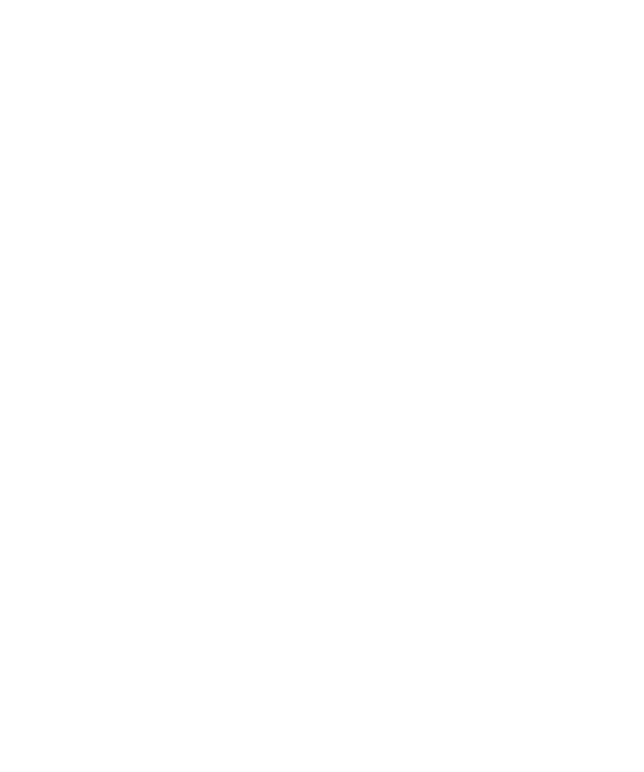
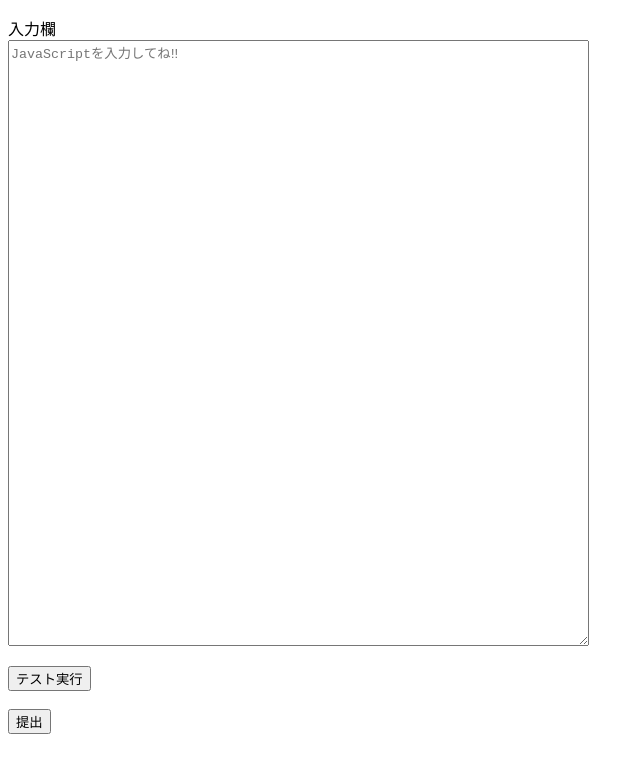
Before and after one commit to OzuAkira/programming-leaning, a plain HTML site: page index.html in a window 1280 px wide. Shown: the whole page, without its empty margins (0-644 px from the left). Drawn offline with Linux system fonts and the light colour scheme.

Commit message:
ボタンとテキストボックスを配置

```diff
--- a/index.html
+++ b/index.html
@@ -4,6 +4,17 @@
 
   </head>
   <body>
+    <p>
+      入力欄<br>
+      <textarea name="code" cols="70" rows="40" placeholder="JavaScriptを入力してね‼"></textarea>
+    </p>
+    <button class="test" type="button">テスト実行</button>
+  <br><br>
+    <button class="submit" type="button">提出</button>
+  </body>
+  <script>
 
-  </body>
+
+
+  </script>
 </html>
```
